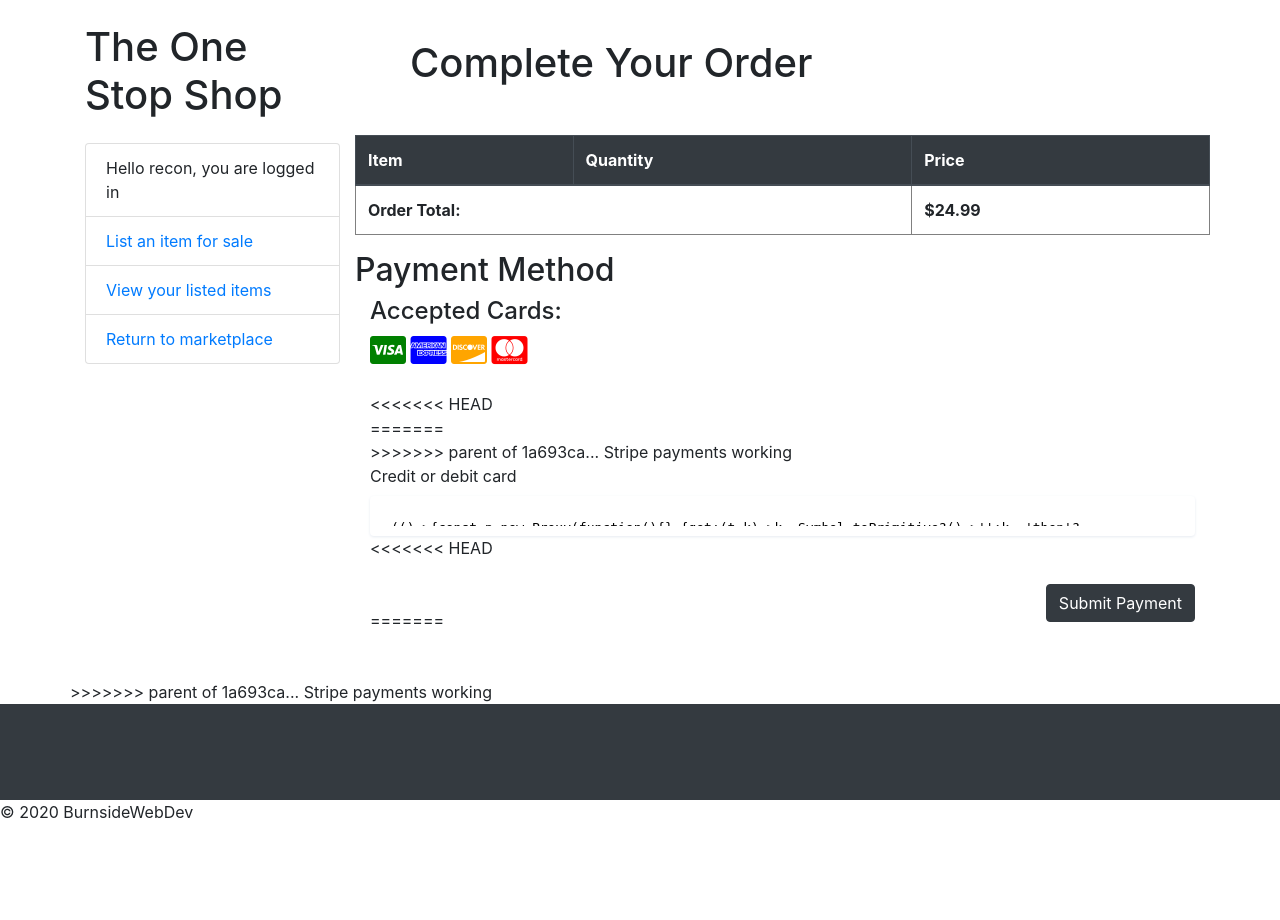
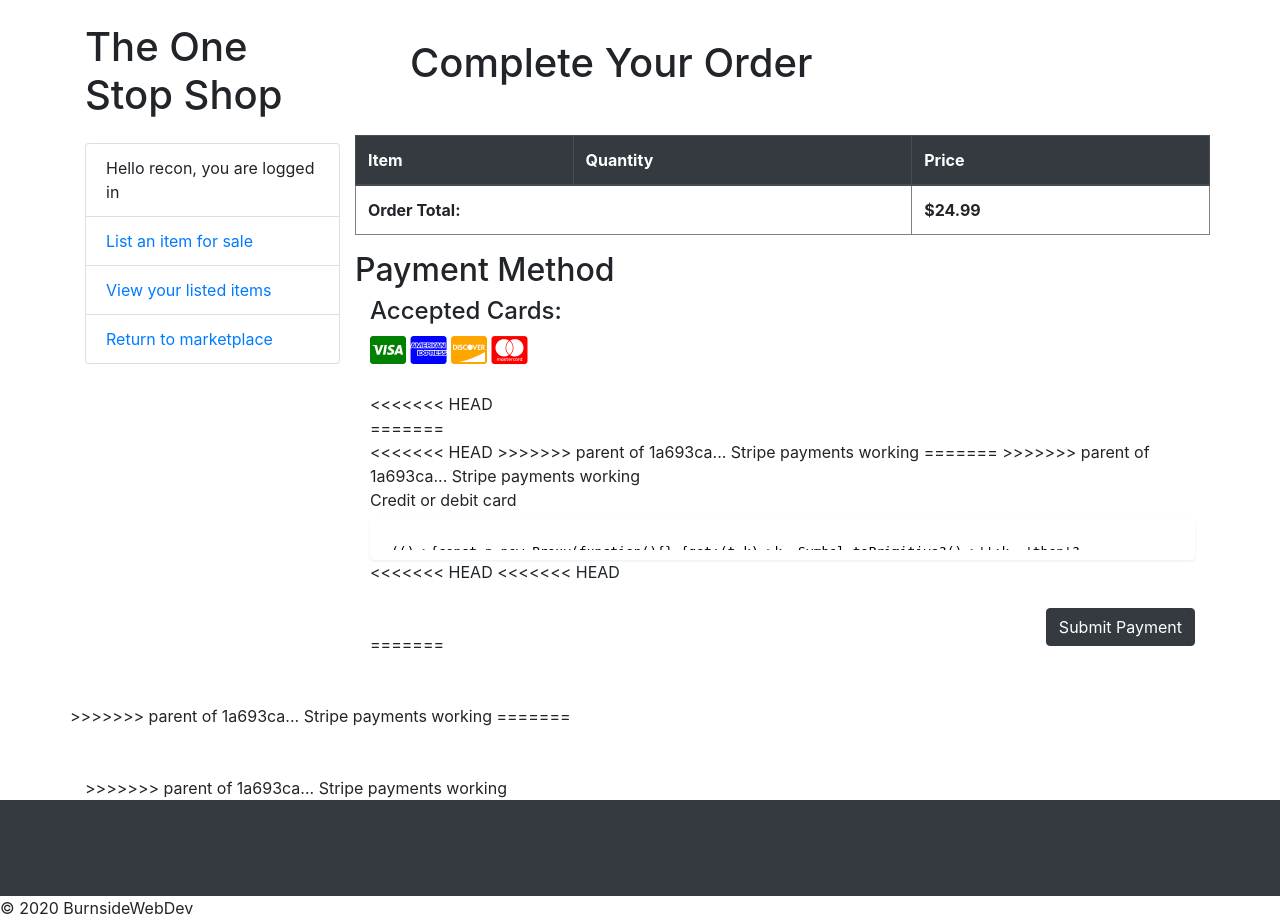
Before and after one commit to natpaq/Market, a Django app: template item/templates/payment.html in a window 1280 px wide. Shown: the part 57-977 px from the top of the page. Before the commit the page ends 875 px from the top, so only its background shows below. Run offline with Django 3.2, Linux system fonts and the light colour scheme; the template is opened without the code that fills it: values that come from a table or form of the project are taken from there, others are empty; a user stored in the database is signed in; data comes from the database, SQL or seed files in the repository; some libraries are stand-ins or nearby versions.

Commit message:
bug errors

```diff
--- a/item/templates/payment.html
+++ b/item/templates/payment.html
@@ -86,6 +86,9 @@
 =======
                 <div>
                     <form action="." method="post" id="stripe-form">
+<<<<<<< HEAD
+>>>>>>> parent of 1a693ca... Stripe payments working
+=======
 >>>>>>> parent of 1a693ca... Stripe payments working
                     {% csrf_token %}
                       <div class="stripe-form-row">
@@ -104,9 +107,14 @@
 
                     <iframe frameborder="0" allowtransparency="true" scrolling="no" name="__privateStripeMetricsController0" allowpaymentrequest="true" src="https://js.stripe.com/v3/m-outer-a0f6c1465b8d9aab778cf2913d1d3c86.html#url=https%3A%2F%2Fstripe.com%2Fdocs%2Fstripe-js&amp;title=&amp;referrer=&amp;muid=84c33a48-c0c5-47e2-9664-0e75a8c2b0a4&amp;sid=f0c144f6-3554-49b2-836a-9283e2eb31c0&amp;preview=true" aria-hidden="true" tabindex="-1" style="border: none !important; margin: 0px !important; padding: 0px !important; width: 1px !important; min-width: 100% !important; overflow: hidden !important; display: block !important; visibility: hidden !important; position: fixed !important; height: 1px !important; pointer-events: none !important; user-select: none !important;"></iframe></body>
 <<<<<<< HEAD
+<<<<<<< HEAD
                   </div>
                   </br></br>
                </div>
+=======
+                </div>
+            </br></br>
+>>>>>>> parent of 1a693ca... Stripe payments working
 =======
                 </div>
             </br></br>
```
